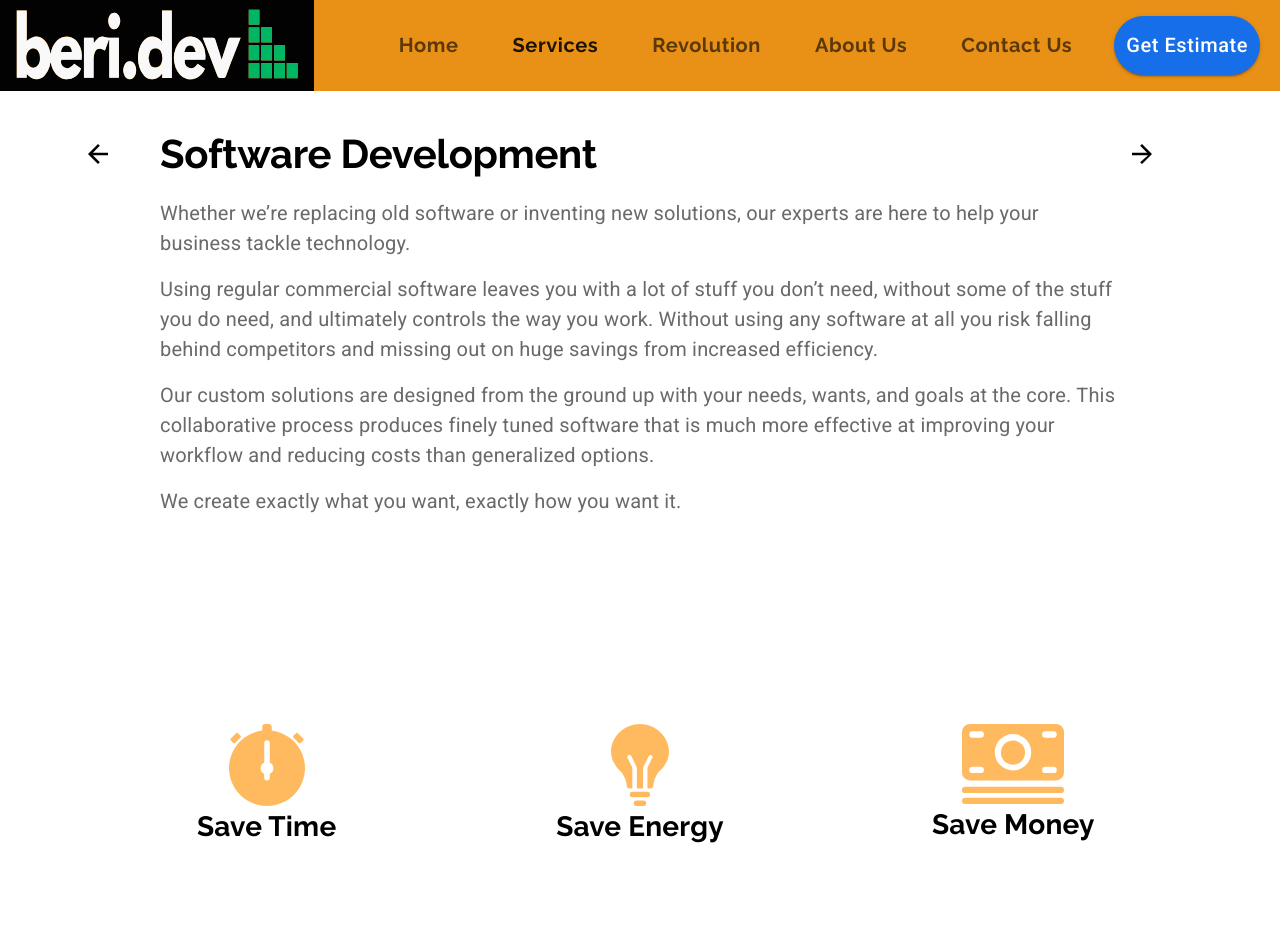
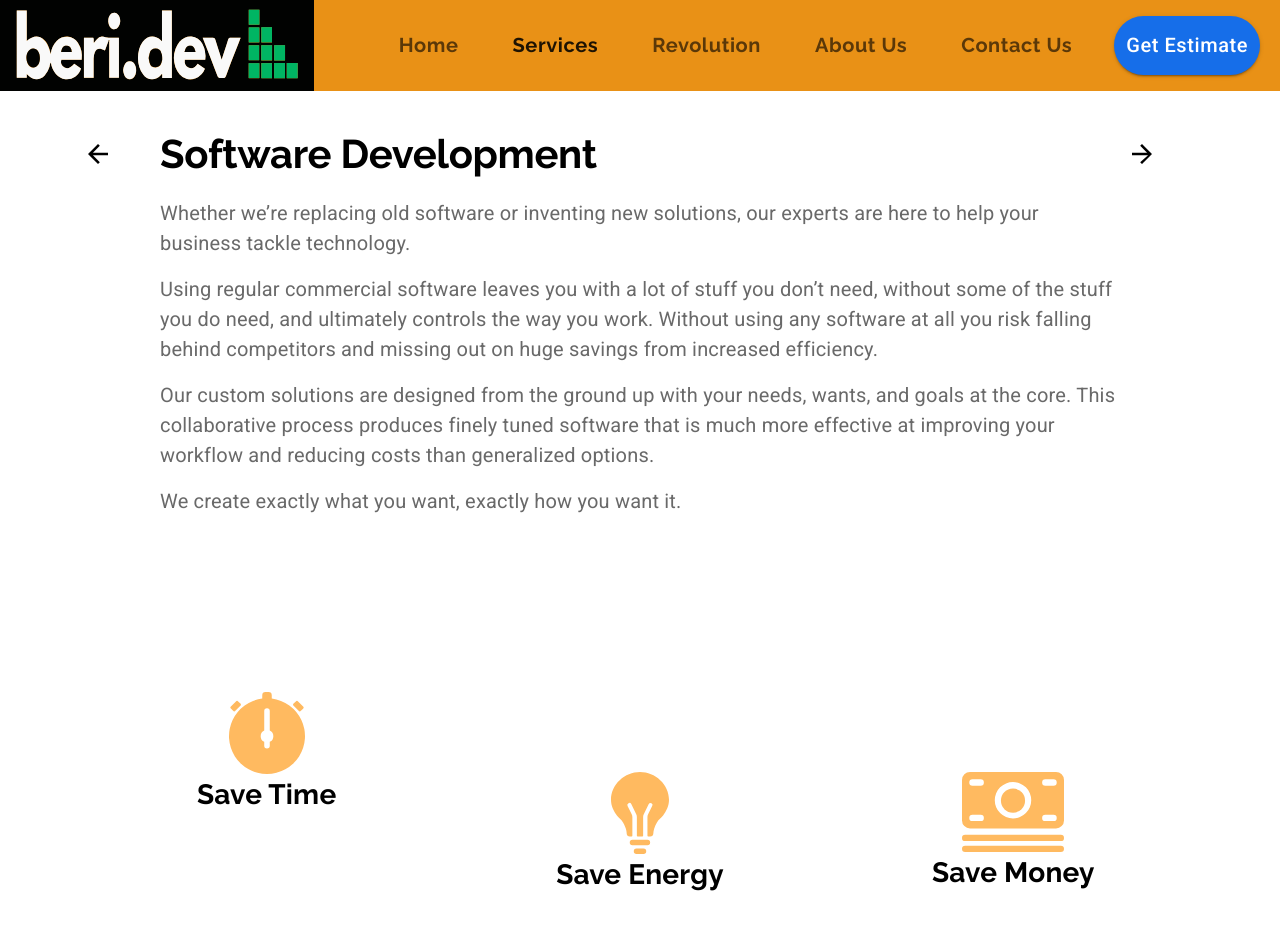
Before and after one commit to HAZberi/tech-company-website, a React (Create React App) app: page /software in a window 1280 px wide. Shown: the top 952 px of the page. Built offline with nearby package versions, Linux system fonts and the light colour scheme.

Commit message:
smaller screens spacing corrections

```diff
--- a/src/components/Software.js
+++ b/src/components/Software.js
@@ -255,7 +255,7 @@ const Software = (props) => {
           md
           direction="column"
           alignItems="center"
-          style={{ maxWidth: smaller ? "13em" : "40em", marginTop: "2em" }}
+          style={{ maxWidth: smaller ? "13em" : "40em" }}
         >
           <Grid item>
             <img src={stopwatch} alt="stopWatch icon" />
@@ -270,7 +270,7 @@ const Software = (props) => {
           md
           direction="column"
           alignItems="center"
-          style={{ maxWidth: smaller ? "13em" : "40em", marginTop: "2em" }}
+          style={{ maxWidth: smaller ? "13em" : "40em", marginTop: "5em" }}
         >
           <Grid item>
             <img src={lightbulb} alt="lightbulb icon" />
@@ -285,7 +285,7 @@ const Software = (props) => {
           md
           direction="column"
           alignItems="center"
-          style={{ maxWidth: smaller ? "13em" : "40em", marginTop: "2em" }}
+          style={{ maxWidth: smaller ? "13em" : "40em", marginTop: "5em" }}
         >
           <Grid item>
             <img src={cash} alt="cash icon" />
--- a/src/components/Websites.js
+++ b/src/components/Websites.js
@@ -41,6 +41,7 @@ const useStyles = makeStyles((theme) => ({
     [theme.breakpoints.down("sm")]: {
       maxWidth: "40rem",
       marginTop: "2.5rem",
+      marginLeft: 0,
     },
   },
 }));
@@ -140,7 +141,7 @@ const Websites = (props) => {
               </Typography>
             </Grid>
             <Grid item align={smaller ? "center" : "left"}>
-              <Typography variant="body1">
+              <Typography variant="body1" paragraph>
                 Knowledge is power, and data is 21st Century gold. Analyzing
                 this data can reveal hidden patterns and trends in your
                 business, empowering you to make smarter decisions with
```
Also changed, not shown: 1 other file (tests, documents, lock files or other folders).
